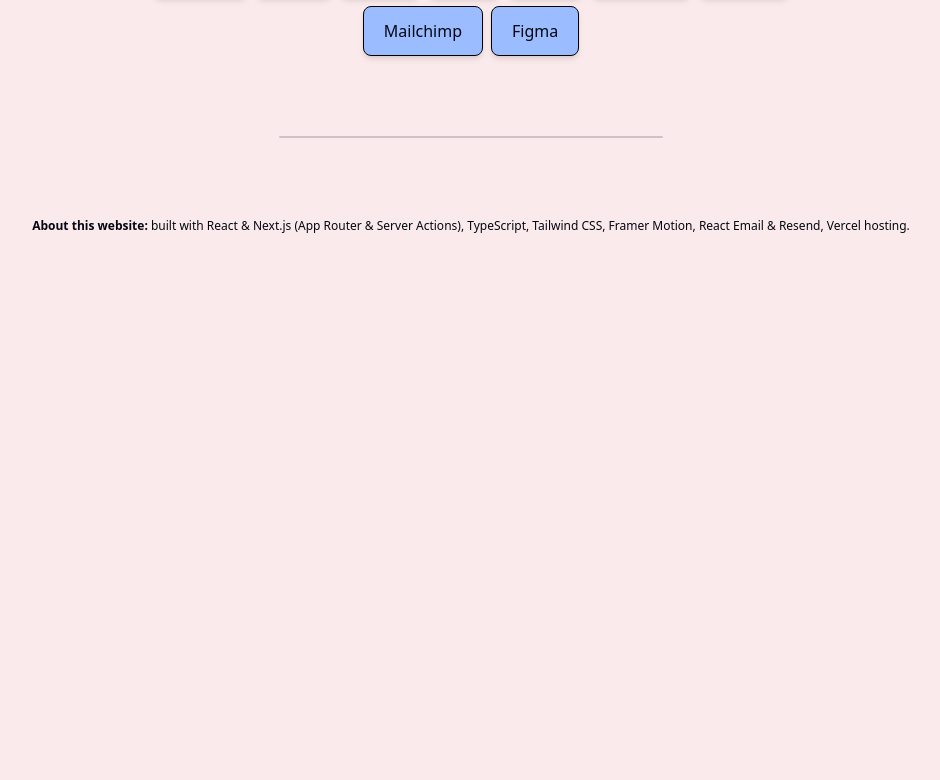
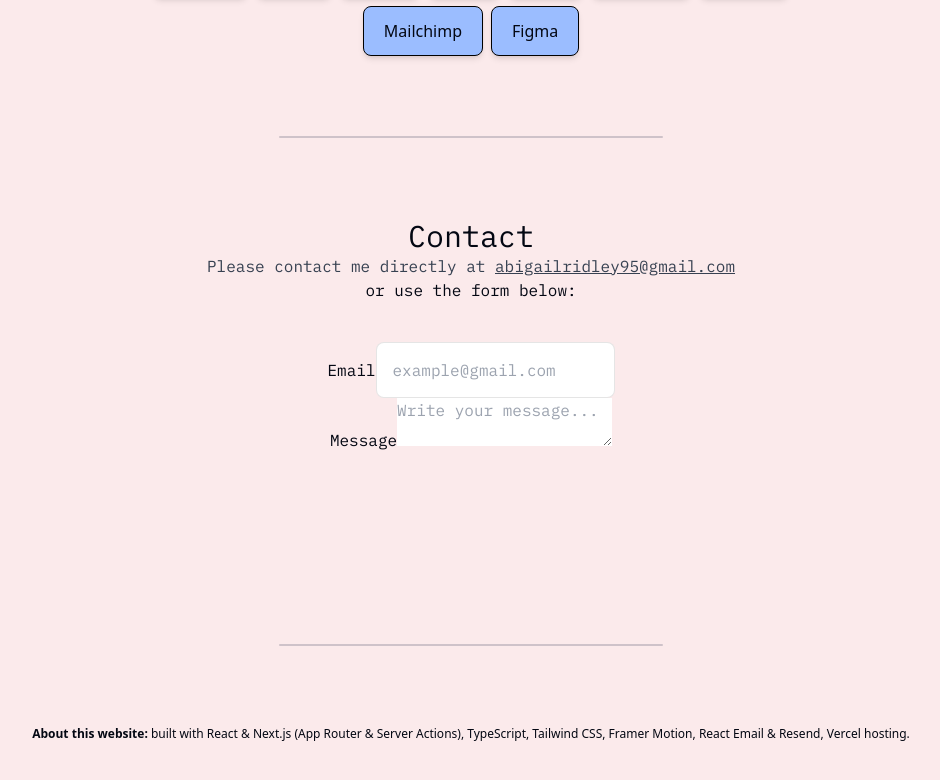
Before and after one commit to abigailridley/portfolio-nextjs, a Next.js app: page / in a window 1280 px wide. Shown: the part 2275-3055 px from the top of the page, without its empty margins (169-1109 px from the left). Before the commit the page ends 2549 px from the top, so only its background shows below. Built offline with nearby package versions, Linux system fonts and the light colour scheme.

Commit message:
started contact form

```diff
--- a/src/app/globals.css
+++ b/src/app/globals.css
@@ -4,6 +4,10 @@
 
 body {
   background-color: #fbeaeb;
+}
+
+.borderBlack {
+  @apply border border-black/10;
 }
 
 @font-face {
--- a/src/app/page.tsx
+++ b/src/app/page.tsx
@@ -1,4 +1,5 @@
 import About from "@/components/about";
+import Contact from "@/components/contact";
 import Intro from "@/components/intro";
 import Projects from "@/components/projects";
 import SectionDivider from "@/components/section-divider";
@@ -15,6 +16,8 @@
         <SectionDivider/>
         <Skills/>
         <SectionDivider/>
+        <Contact/>
+        <SectionDivider/>
         </main>
   );
 }
--- a/src/components/contact.tsx
+++ b/src/components/contact.tsx
@@ -0,0 +1,50 @@
+"use client"
+
+import { useSectionInView } from '@/lib/hooks';
+import { motion } from 'framer-motion';
+import SectionHeading from './section-heading';
+
+export default function Contact() {
+    const { ref } = useSectionInView("contact");
+  return (
+    <motion.section
+    ref={ref}
+    id='contact' className='mb-20 sm:mb-28
+    w-[min(100%,38rem)] text-center'>
+
+<SectionHeading>Contact</SectionHeading>
+
+<p className='text-gray-700'>Please contact me directly at <a className='underline' href='mailto:abigailridley95@gmail.com'>abigailridley95@gmail.com</a></p>
+<p>or use the form below:</p>
+
+<form className='mt-10 flex flex-col '>
+    <label htmlFor='email'>
+        Email
+        <input
+          className="h-14 px-4 rounded-lg borderBlack dark:bg-white dark:bg-opacity-80 dark:focus:bg-opacity-100 transition-all dark:outline-none"
+          name="email"
+          type="email"
+          id="email"
+          required
+          maxLength={500}
+          placeholder="example@gmail.com"
+        />
+    </label>
+    <label htmlFor='message'>
+        Message
+        <textarea
+          className=""
+          id="message"
+      name="message"
+
+          placeholder="Write your message..."
+
+          required
+          maxLength={5000}
+        />
+    </label>
+    {/* <SubmitBtn/> */}
+</form>
+    </motion.section>
+  )
+}
```
Also changed, not shown: src/components/submit-btn.tsx (+23 -0 lines).
